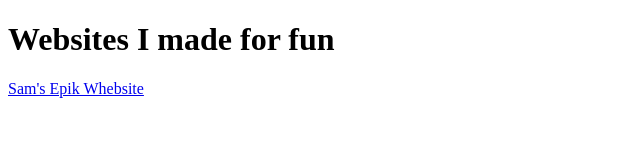
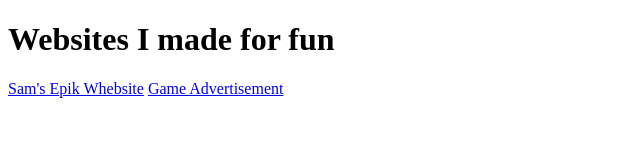
Before and after one commit to SarahKinner/FunnyWebsites, a plain HTML site: page index.html in a window 1280 px wide. Shown: the whole page, without its empty margins (0-640 px from the left). Drawn offline with Linux system fonts and the light colour scheme.

Commit message:
Added another link

```diff
--- a/index.html
+++ b/index.html
@@ -9,6 +9,7 @@
     <h1>Websites I made for fun</h1>
     <nav>
       <a href="SamsEpicWebsite/pages/home.html">Sam's Epik Whebsite</a>
+      <a href="TheCreatorAdWebsite/home.html">Game Advertisement</a>
     </nav>
 </body>
 </html>
```
